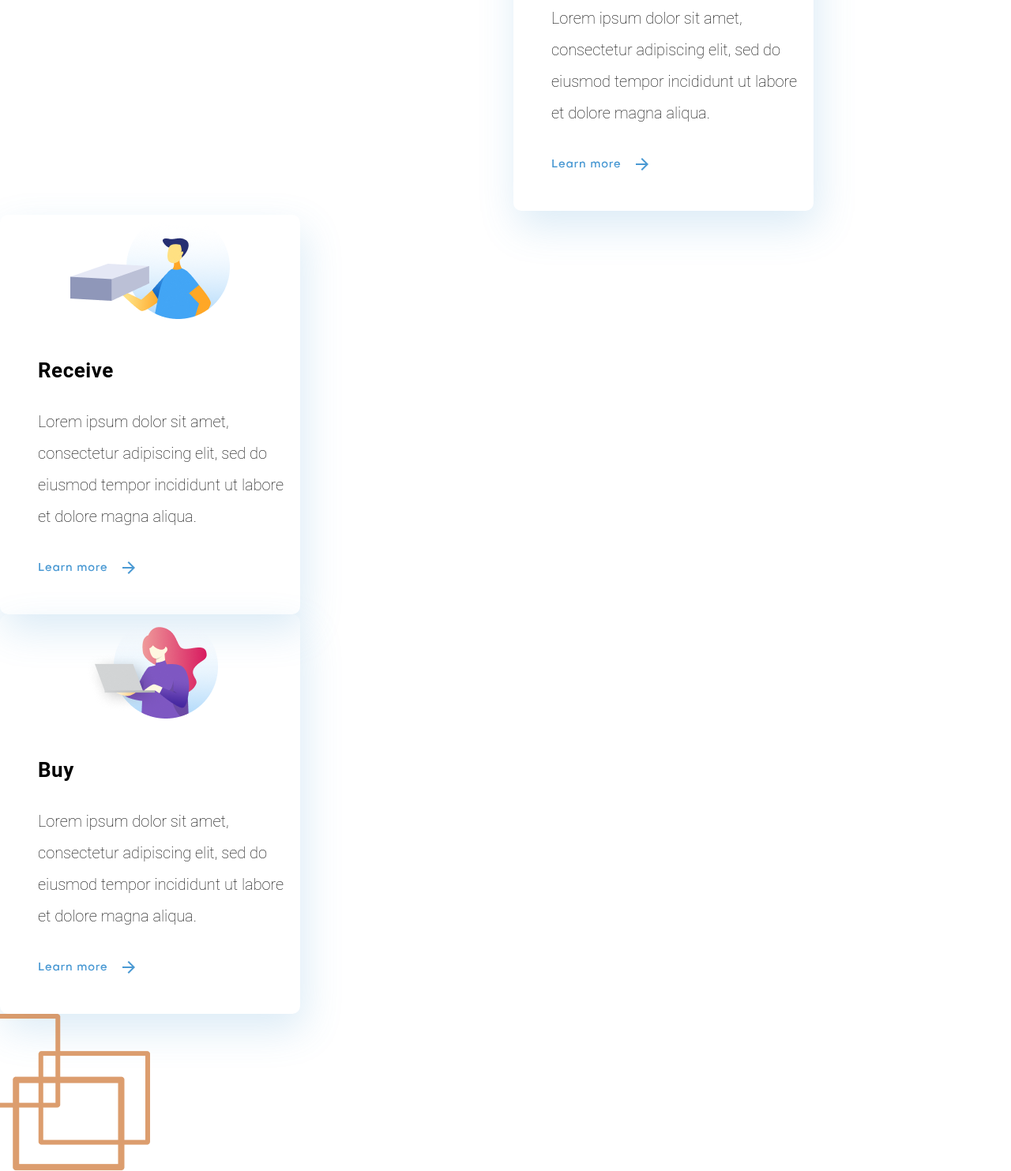
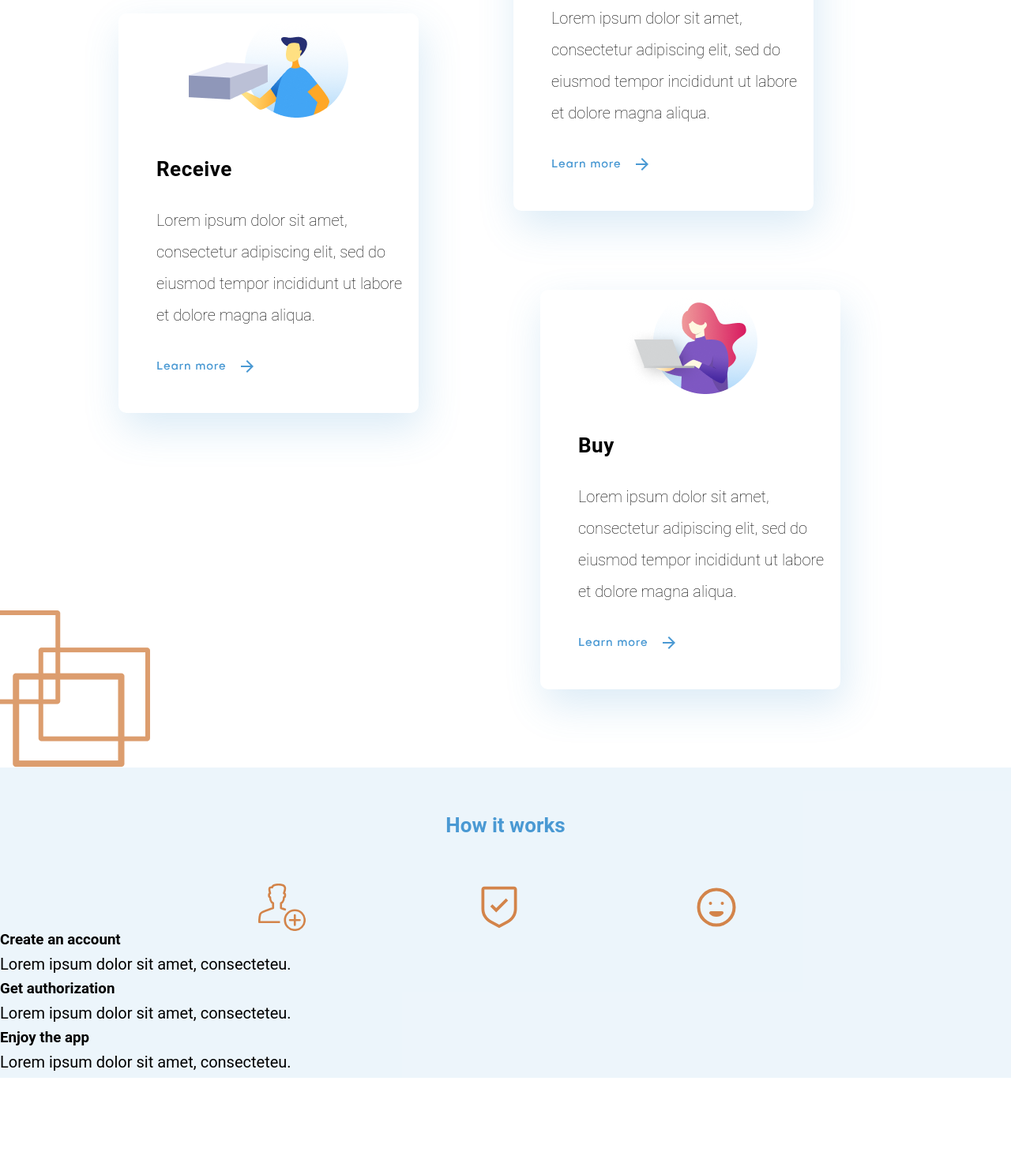
Before and after one commit to IlyaGibner/E-commerce, a plain HTML site: page index.html in a window 1280 px wide. Shown: the part 1285-2768 px from the top of the page at 79% size. After the commit the page ends 2650 px from the top, so only its background shows below. Drawn offline with Linux system fonts and the light colour scheme.

Commit message:
Add files via upload

```diff
--- a/css_q/main.css
+++ b/css_q/main.css
@@ -247,14 +247,17 @@ border-radius: 10px;
 
 
 .Group_2 {
-  display: block;
-width: 380px;
-height: auto;
-left: 230px;
-margin-top: 5px;
-box-shadow: 5px 20px 50px rgba(74, 153, 211, 0.2);
-border-radius: 10px;
+  display: inline-block;
+  position: relative;
+  bottom: 250px;
+  margin-left: 150px;
+  width: 380px;
+  height: auto;
+  box-shadow: 5px 20px 50px rgba(74, 153, 211, 0.2);
+  border-radius: 10px;
 }
+
+
 .Group_2_1 {
   margin: 0 auto;
   display: flex;
@@ -262,11 +265,12 @@ border-radius: 10px;
 
 
 .Group_3 {
-  display: block;
+  display: inline-block;
+  position: relative;
+  left: 150px;
+  top: 100px;
 width: 380px;
 height: auto;
-left: 750px;
-top: 1591px;
 box-shadow: 5px 20px 50px rgba(74, 153, 211, 0.2);
 border-radius: 10px;
 }
@@ -333,6 +337,47 @@ margin-top: 50px;
     margin-bottom: 40px;
     margin-top: 30px;
 }
+
+.b {
+background: rgba(74, 153, 211, 0.1);;
+}
+
+
+.How {
+  position: relative;
+  top: 60px;
+  font-weight: 700;
+  font-size: 26px;
+  line-height: 27px;
+  text-align: center;
+  color: #4A99D3;
+}
+
+.Group_how {
+  display: flex;
+  margin-top: 120px;
+}
+
+.man {
+  margin: 0 auto;
+  margin-left: 327px;
+}
+
+.check {
+  margin: 0 auto;
+}
+
+.smiley {
+  margin-left: auto;
+  margin-right: 343px;
+}
+
+h3 {
+  font-weight: 700;
+}
+.lorem {
+  display: block;
+}
 @media screen and (max-width 425px) {
 .logo {
   font-size: 50px;
--- a/index.html
+++ b/index.html
@@ -76,8 +76,26 @@
 
     </section>
 
-<section class="02">
+<section class="b">
 
+  <h1 class="How">How it works</h1>
+
+<div class="Group_how">
+  <img class="man" src="image/man.svg" alt="">
+  <img class="check" src="image/check_mark.svg" alt="">
+  <img class="smiley" src="image/smiley.svg" alt="">
+</div>
+
+<div class="lorem">
+
+</div>
+<h3 class="one">Create an account</h1>
+  <p class="L_one">Lorem ipsum dolor sit amet, consecteteu.</p>
+    <h3 class="two">Get authorization</h1>
+      <p class="L_two">Lorem ipsum dolor sit amet, consecteteu.</p>
+        <h3 class="three">Enjoy the app</h1>
+          <p class="L_three">Lorem ipsum dolor sit amet, consecteteu.</p>
+        </div>
 </section>
 
 
```
Also changed, not shown: image/check_mark.svg (added), image/man.svg (added), image/smiley.svg (added).
